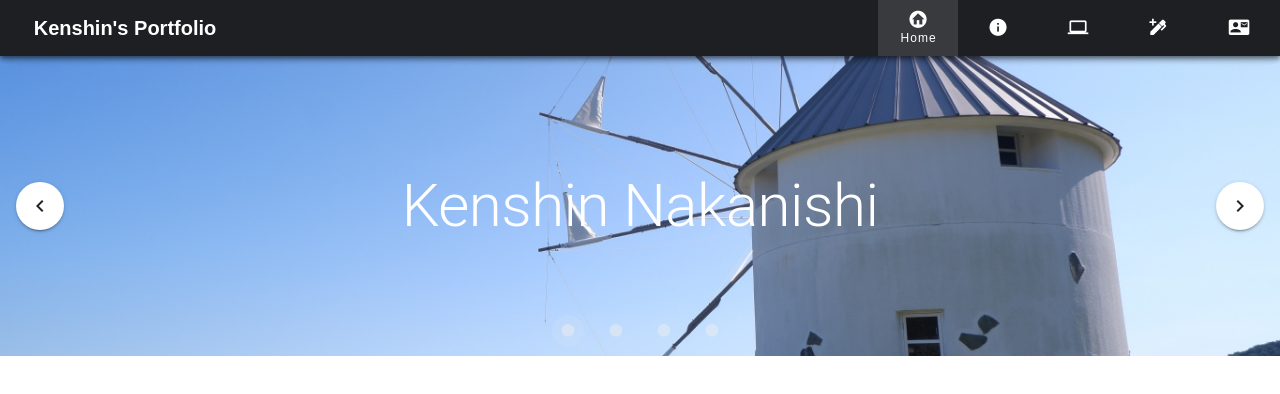
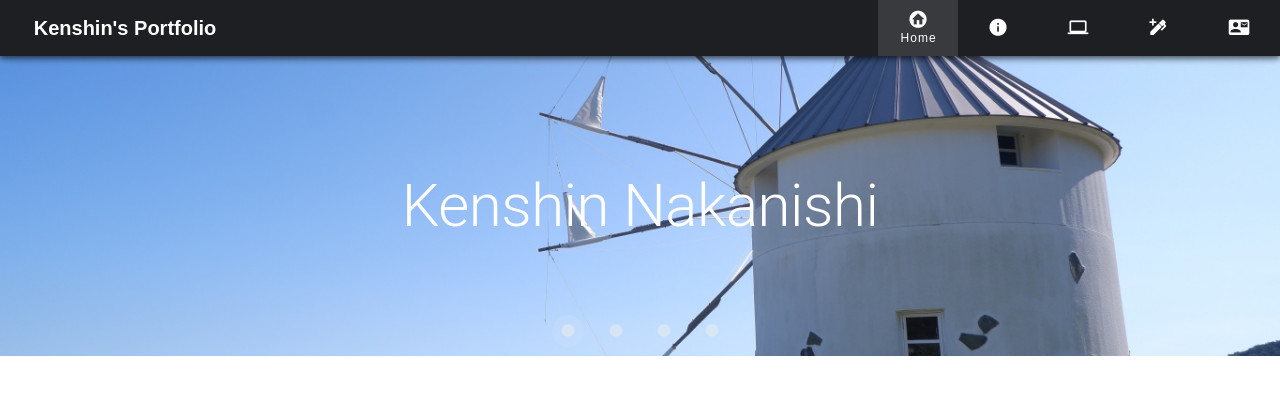
Before and after one commit to Kenshin0011/my-homepage, a Vue app: page / in a window 1280 px wide. Shown: the top 394 px of the page. Built offline with nearby package versions, Linux system fonts and the light colour scheme.

Commit message:
update hover

```diff
--- a/src/components/HomeComponent.vue
+++ b/src/components/HomeComponent.vue
@@ -4,7 +4,7 @@
         cycle
         height="300"
         hide-delimiter-background
-        show-arrows-on-hover="true"
+        show-arrows="hover"
     >
       <v-carousel-item
           v-for="(slide, i) in slides"
```
